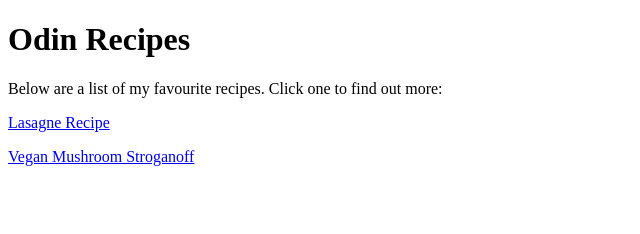
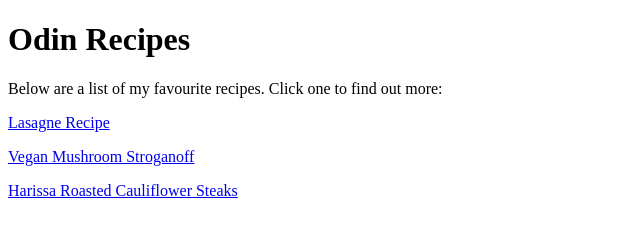
Before and after one commit to adamyounghusband/odin-recipes, a plain HTML site: page index.html in a window 1280 px wide. Shown: the whole page, without its empty margins (0-640 px from the left). Drawn offline with Linux system fonts and the light colour scheme.

Commit message:
Final error fixes

```diff
--- a/index.html
+++ b/index.html
@@ -9,5 +9,6 @@
         <p>Below are a list of my favourite recipes. Click one to find out more:</p>
         <p><a href="recipes/lasagne.html">Lasagne Recipe</a></p>
         <p><a href="recipes/vegan-mushroom-stroganoff.html">Vegan Mushroom Stroganoff</a></p>
+        <p><a href="recipes/harrissa-roasted-cauliflower-steaks.html">Harissa Roasted Cauliflower Steaks</a></p>
     </body>
 </html>
```
Also changed, not shown: 1 other file.
